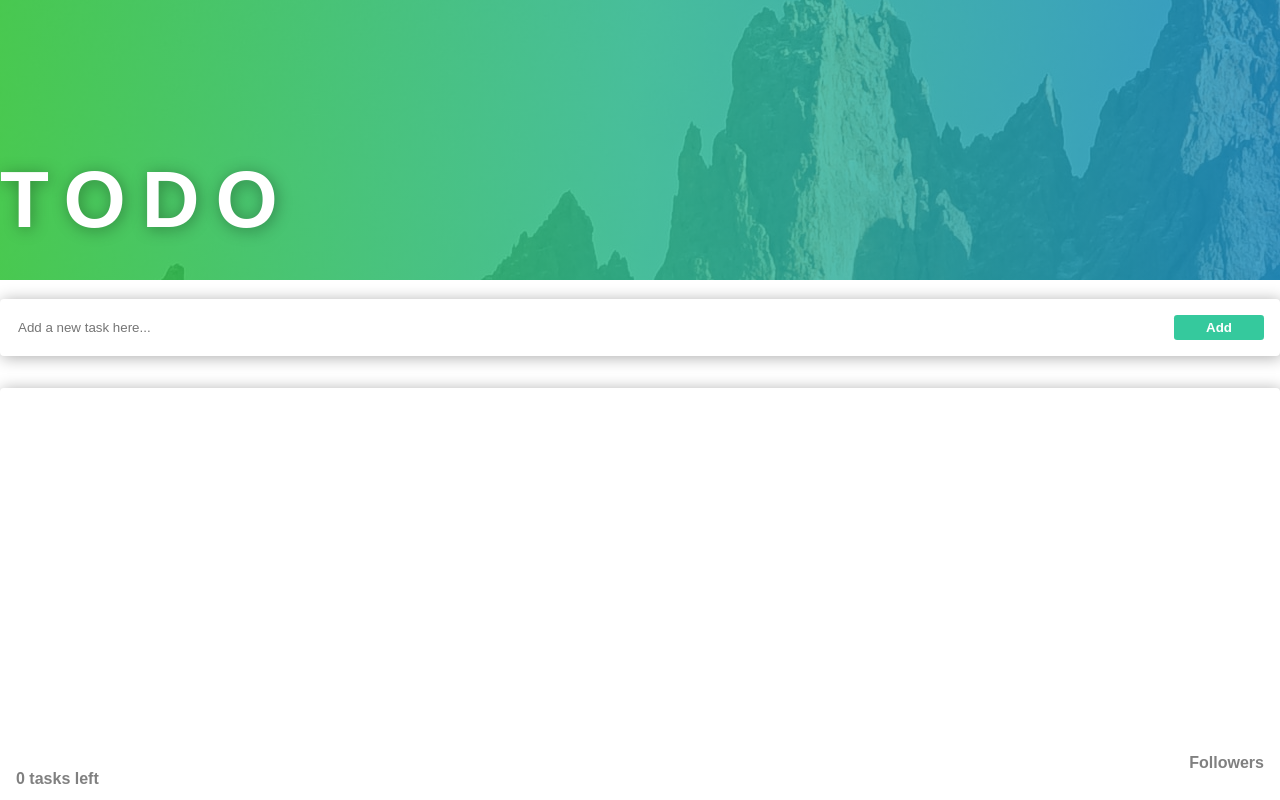
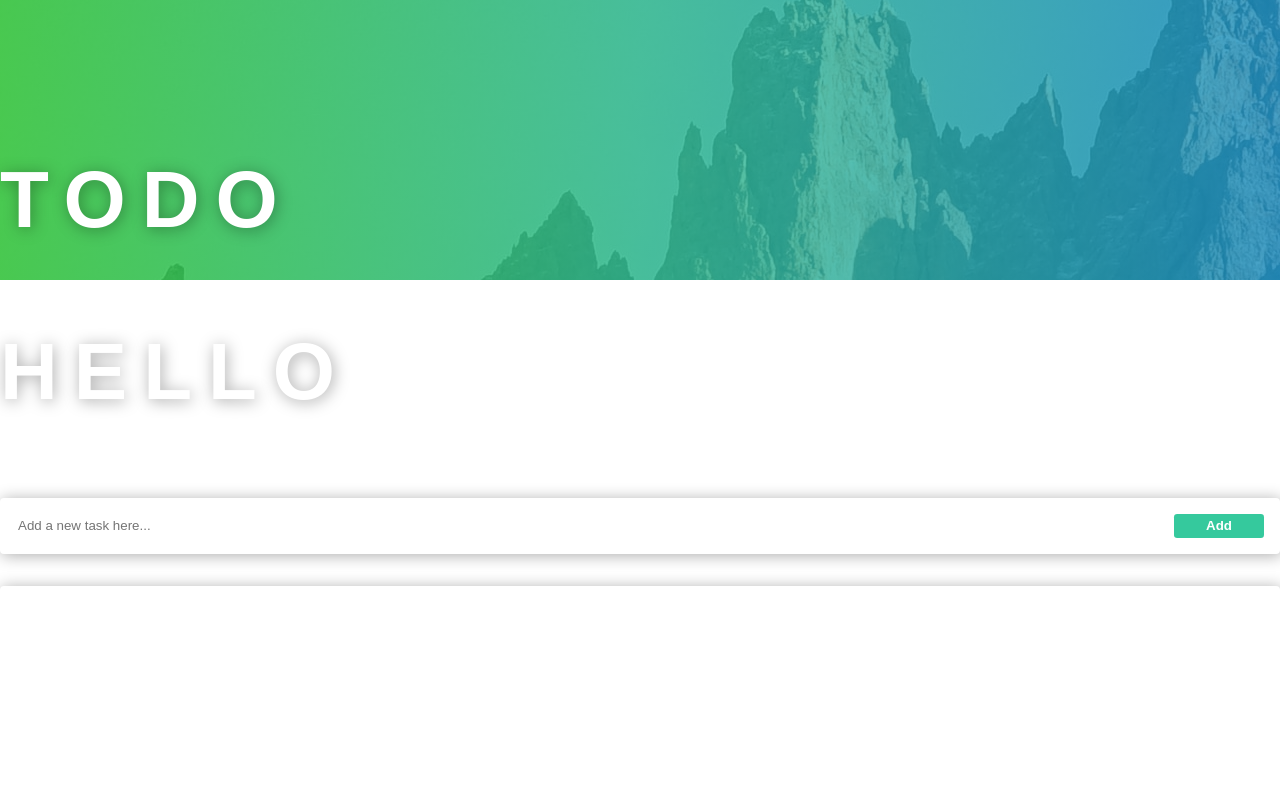
Before and after one commit to melboudali/Testing-React-Application, a React (Create React App) app: page / in a window 1280 px wide. Shown: the top 800 px of the page. Built offline with nearby package versions, Linux system fonts and the light colour scheme.

Commit message:
-+ Header

```diff
--- a/src/components/Header/Header.js
+++ b/src/components/Header/Header.js
@@ -6,7 +6,9 @@ export default function Header({ title }) {
 			<h1 title="Header" className="header">
 				{title}
 			</h1>
-			{/* <h3 data-testid="header-2" className="header">Hello</h3> */}
+			<h3 data-testid="header-2" className="header">
+				Hello
+			</h3>
 		</>
 	);
 }
```
